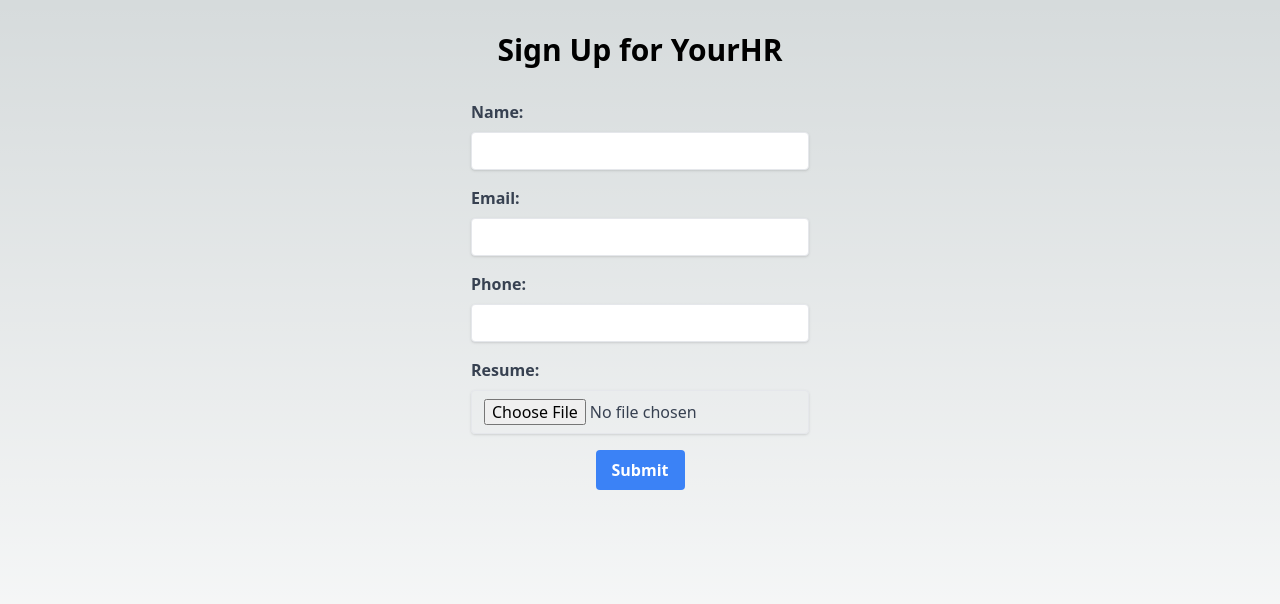
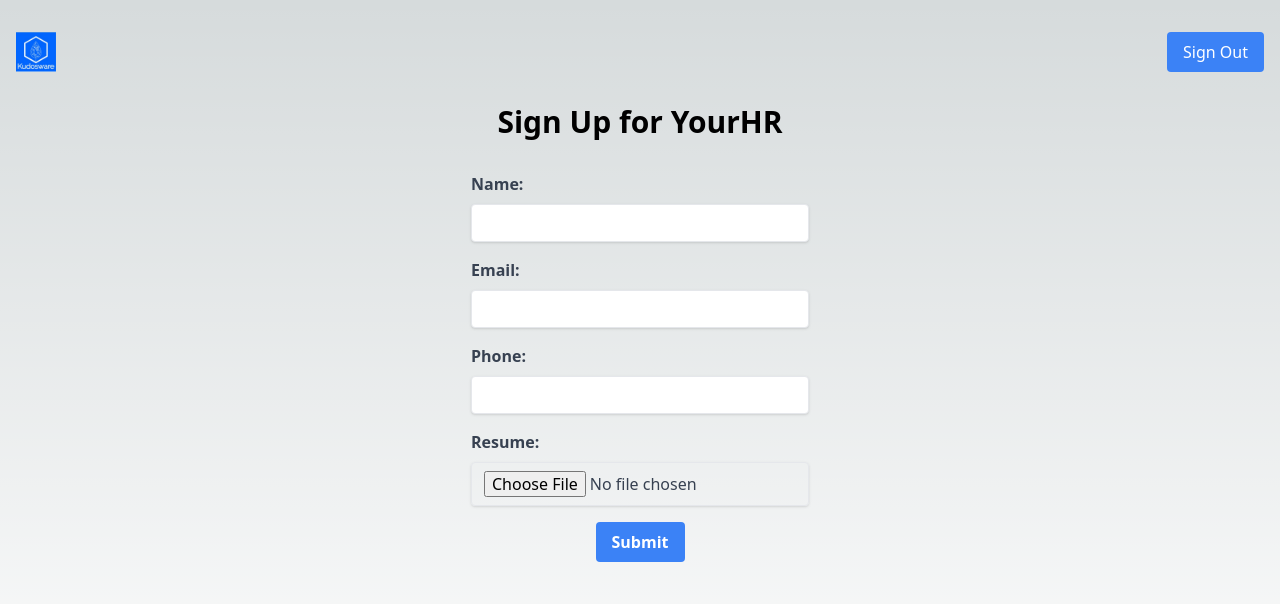
Before and after one commit to sundayonah/yourhr-intern-project, a Next.js app: page /InternForm in a window 1280 px wide. Shown: the top 604 px of the page. Built offline with nearby package versions, Linux system fonts and the light colour scheme.

Commit message:
update on internform

```diff
--- a/src/firebase.js
+++ b/src/firebase.js
@@ -27,8 +27,8 @@
 const provider = new firebase.auth.GoogleAuthProvider();
 const storage = firebaseApp.storage();
 
-export { auth, provider, storage };
-export default db;
+export { auth, provider, storage, db };
+// export default db;
 
 // // Initialize Firebase
 // const app = firebase.initializeApp(firebaseConfig);
--- a/src/pages/InternForm.js
+++ b/src/pages/InternForm.js
@@ -2,15 +2,30 @@
 import Image from "next/image";
 import firebase from "firebase/compat/app";
 import "firebase/compat/database";
-import { db, storage } from "@/firebase";
+import { auth, db, storage } from "@/firebase";
+import KudosLogo from "../images/kudosLogo.jpeg";
+import { useRouter } from "next/router";
+// import { useHistory } from "react-router-dom";
 
 const InternForm = () => {
+  const router = useRouter();
+
   const [formData, setFormData] = useState({
     name: "",
     email: "",
     phone: "",
     resume: null,
   });
+
+  const handleSignOut = async () => {
+    try {
+      await auth.signOut();
+      // Navigate to Login page after successful sign out
+      router.push("/");
+    } catch (error) {
+      console.error("Error signing out:", error);
+    }
+  };
 
   const handleInputChange = (event) => {
     const { name, value } = event.target;
@@ -21,9 +36,6 @@
     const { name, files } = event.target;
     setFormData({ ...formData, [name]: files[0] });
   };
-
-
-
 
   // rules_version = '2';
 
@@ -43,8 +55,7 @@
 
   // }
 
-
-
+  // console.log(db, " database");
 
   const handleSubmit = async (event) => {
     event.preventDefault();
@@ -75,6 +86,16 @@
 
   return (
     <div className="flex min-h-screen flex-col items-center container mx-auto px-4 py-8">
+      <header className="flex justify-between w-full mb-8">
+        <Image src={KudosLogo} alt="Your Logo" className="w-10 h-10" />
+
+        <button
+          onClick={handleSignOut}
+          className="text-white bg-blue-500 py-2 px-4 rounded hover:bg-blue-300"
+        >
+          Sign Out
+        </button>
+      </header>
       <h1 className="text-3xl font-bold mb-8">Sign Up for YourHR</h1>
       <form onSubmit={handleSubmit} className="max-w-lg">
         <div className="mb-4">
```
Also changed, not shown: src/images/kudosLogo.jpeg (added). Lines whose indentation alone changed are shown as unchanged.
